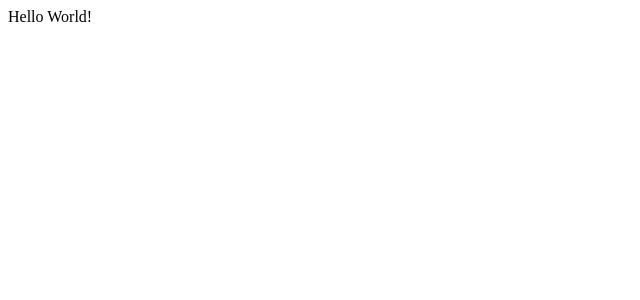
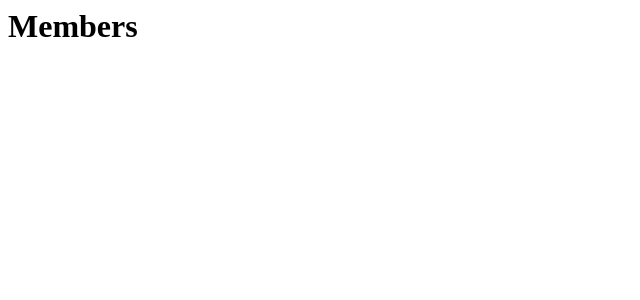
Before and after one commit to kohx/react-test, a React app in the folder app/: page / in a window 1280 px wide. Shown: the top 300 px of the page, without its empty margins (0-640 px from the left). Built offline with nearby package versions, Linux system fonts and the light colour scheme.

Commit message:
warningを削除

```diff
--- a/app/src/App.jsx
+++ b/app/src/App.jsx
@@ -1,5 +1,12 @@
 import React from 'react';
+import { MemberList } from './components/MemberList';
 
-export const App = () => {
-  return <div>Hello World!</div>
+// export const App = () => {
+//   return <div>Hello World!</div>
+// }
+
+export class App extends React.Component {
+  render() {
+    return (<h1>Members</h1>);
+  }
 }
--- /dev/null
+++ b/app/src/components/MemberList.jsx
@@ -0,0 +1,7 @@
+import React from "react";
+
+export class MemberList extends React.Component {
+    render () {
+        return <h1>Hello, {props.name}</h1>
+    }
+}
--- a/app/src/index.jsx
+++ b/app/src/index.jsx
@@ -1,5 +1,10 @@
 import React from 'react';
-import ReactDOM from 'react-dom';
+import {createRoot} from 'react-dom/client';
 import { App } from './App';
 
-ReactDOM.render(<App />, document.getElementById('root'));
+const rootElement = document.getElementById('root');
+const root = createRoot(rootElement);
+
+root.render(
+    <App />
+);
```
